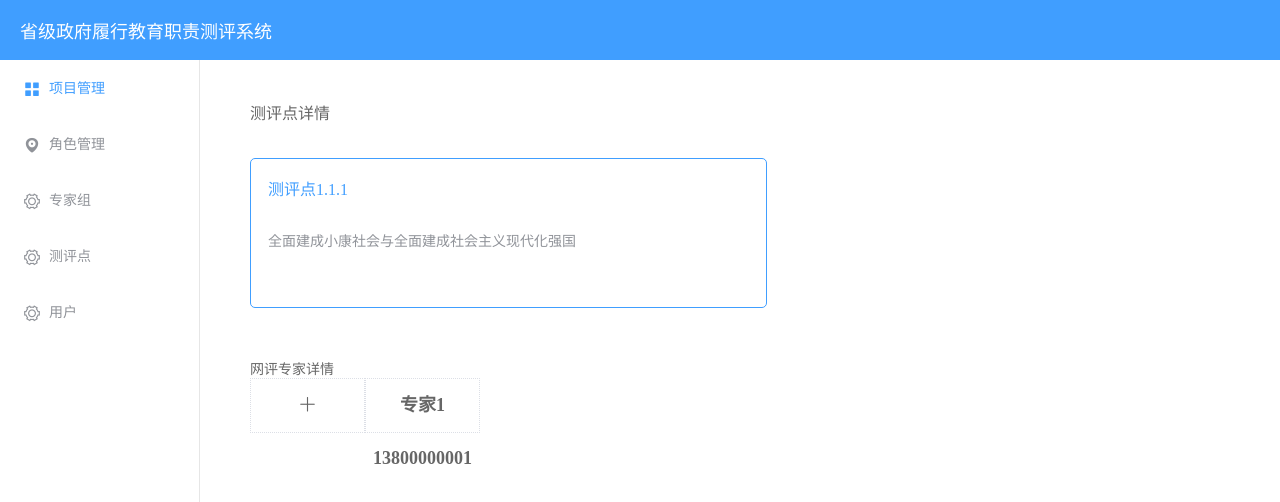
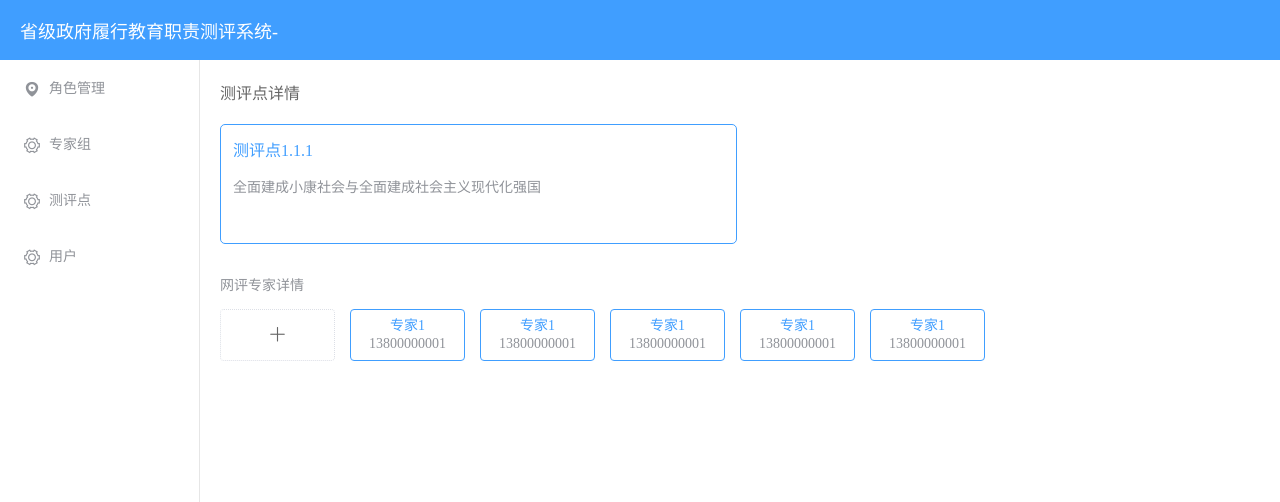
Before and after one commit to yangyuan02/jky_os_bear, a Vue app: page /home/pointDetail in a window 1280 px wide. Shown: the top 502 px of the page. Built offline with nearby package versions, Linux system fonts and the light colour scheme; no server answers; sample sign-in values are in the browser's storage.

Commit message:
role manage bug && pointDetail

```diff
--- a/src/components/common/Header.vue
+++ b/src/components/common/Header.vue
@@ -1,12 +1,16 @@
 <template>
   <Header>
-    省级政府履行教育职责测评系统
+    省级政府履行教育职责测评系统-{{this.planName}}
   </Header>
 </template>
 
 <script>
 export default {
-
+    data(){
+        return{
+            planName:window.localStorage.getItem("planName"),
+        }
+    }
 }
 </script>
 
--- a/src/components/common/Sidebar.vue
+++ b/src/components/common/Sidebar.vue
@@ -1,37 +1,37 @@
 <template>
   <div style="height:100%">
     <el-col :span="12" style="height:100%">
-      <el-menu default-active="1" class="el-menu-vertical-demo" @open="handleOpen" @close="handleClose" text-color="#909399">
-        <router-link to="/home">
-            <el-menu-item index="1">
-                <i class="el-icon-menu"></i>
-                <span slot="title">项目管理</span>
-            </el-menu-item>
-        </router-link>
-        <router-link :to="{name:'IndexMainDetail',params:{planId:this.planId}}">
-            <el-menu-item index="2">
+      <el-menu :default-active="$route.path" router class="el-menu-vertical-demo" @open="handleOpen" @close="handleClose" text-color="#909399">
+
+        <!-- <el-menu-item index="/home">
+            <i class="el-icon-menu"></i>
+            <span slot="title">项目管理</span>
+        </el-menu-item> -->
+
+        <!-- <router-link :to="{name:'IndexMainDetail',params:{planId:this.planId}}"> -->
+            <el-menu-item index="/home/detail">
                 <i class="el-icon-location"></i>
                 <span slot="title">角色管理</span>
             </el-menu-item>
-        </router-link>
-        <router-link to="/home/expertGroup">
-            <el-menu-item index="3">
+        <!-- </router-link> -->
+
+            <el-menu-item index="/home/expertGroup">
                 <i class="el-icon-setting"></i>
                 <span slot="title">专家组</span>
             </el-menu-item>
-        </router-link>
-        <router-link to="/home/evaluationPoint">
-            <el-menu-item index="4">
+
+
+            <el-menu-item index="/home/evaluationPoint">
                 <i class="el-icon-setting"></i>
                 <span slot="title">测评点</span>
             </el-menu-item>
-        </router-link>
-        <router-link to="/home/user">
-            <el-menu-item index="5">
+
+
+            <el-menu-item index="/home/user">
                 <i class="el-icon-setting"></i>
                 <span slot="title">用户</span>
             </el-menu-item>
-        </router-link>
+
     </el-menu>
   </el-col>
   </div>
--- a/src/router/index.js
+++ b/src/router/index.js
@@ -15,7 +15,7 @@ const user = r => require.ensure([], () => r(require('@/views/user/index')), 'us
 
 const EvaluationPoint = r => require.ensure([], () => r(require('@/views/evaluationPoint/index')), 'EvaluationPoint')//评测点
 
-const pointDetail = r => require.ensure([], () => r(require('@/views/pointDetail')), 'pointDetail')
+const pointDetail = r => require.ensure([], () => r(require('@/views/evaluationPoint/pointDetail')), 'pointDetail')
 
 const ExpertGroup = r => require.ensure([], () => r(require('@/views/expertGroup/index')), 'ExpertGroup')//专家组
 
@@ -44,7 +44,7 @@ export default new Router({
                     component: IndexMain
                 },
                 {
-                    path: '/home/detail/:planId',
+                    path: '/home/detail',
                     name: 'IndexMainDetail',
                     component: IndexMainDetail
                 },
--- /dev/null
+++ b/src/views/evaluationPoint/pointDetail.vue
@@ -0,0 +1,147 @@
+<template>
+    <div class="point-main">
+        <h3 class="point-main-top">测评点详情</h3>
+        <div class="point-explain">
+            <p class="explain-title">测评点1.1.1</p>
+            <p class="explain-content">全面建成小康社会与全面建成社会主义现代化强国</p>
+        </div>
+        <p class="point-person">网评专家详情</p>
+        <div class="point-person-content">
+            <ul>
+                <li  @click="dialogTableVisible = true"><i class="el-icon-plus"></i></li>
+                <li class="li-on">
+                    <p class="expert-name">专家1</p>
+                    <p class="phone">13800000001</p>
+                </li>
+                <li class="li-on">
+                    <p class="expert-name">专家1</p>
+                    <p class="phone">13800000001</p>
+                </li>
+                <li class="li-on">
+                    <p class="expert-name">专家1</p>
+                    <p class="phone">13800000001</p>
+                </li>
+                <li class="li-on">
+                    <p class="expert-name">专家1</p>
+                    <p class="phone">13800000001</p>
+                </li>
+                <li class="li-on">
+                    <p class="expert-name">专家1</p>
+                    <p class="phone">13800000001</p>
+                </li>
+            </ul>
+        </div>
+        <!-- 添加专家弹框 -->
+        <!-- <el-button type="text" @click="dialogTableVisible = true">打开嵌套表格的 Dialog</el-button> -->
+
+        <el-dialog title="网评专家" :visible.sync="dialogTableVisible">
+        <el-table :data="gridData">
+            <el-table-column property="date" label="姓名" width="150"></el-table-column>
+            <el-table-column property="name" label="手机号" width="200"></el-table-column>
+            <el-table-column label="操作">
+                <template slot-scope="scope">
+                    <el-button type="text" size="small" @click=""><i class="el-icon-news" style="color:#f7b241"></i></el-button>
+                </template>
+            </el-table-column>
+        </el-table>
+        </el-dialog>
+    </div>
+</template>
+<script>
+export default {
+    data() {
+      return {
+        gridData: [{
+          date: '专家1',
+          name: '13781209126',
+        }, {
+          date: '专家1',
+          name: '13781209126',
+        }, {
+          date: '专家1',
+          name: '13781209126',
+        }, {
+          date: '专家1',
+          name: '13781209126',
+        }],
+        dialogTableVisible: false,
+        dialogFormVisible: false,
+        form: {
+          name: '',
+          region: '',
+          date1: '',
+          date2: '',
+          delivery: false,
+          type: [],
+          resource: '',
+          desc: ''
+        },
+        formLabelWidth: '120px'
+      };
+    }
+ }
+</script>
+<style  scoped lang="less">
+    @main-clolr: #409EFF;
+    @text-color: #909399;
+    .point-main{
+      .point-main-top{
+          font-size: 16px;
+      }
+      .point-explain{
+          width:517px;
+          min-height: 120px;
+          border: 1px solid @main-clolr;
+          box-sizing:border-box;
+          border-radius: 5px;
+          padding: 12px;
+          margin-top: 20px;
+         .explain-title{
+             font-size: 16px;
+             color: @main-clolr;
+         }
+         .explain-content{
+            margin-top: 15px;
+            font-size: 14px;
+            color: @text-color;
+            font-weight: 200;
+         }
+      }
+      .point-person{
+          font-size: 14px;
+          margin-top: 30px;
+          color: @text-color;
+      }
+      .point-person-content{
+          width: 1050px;
+          margin-top: 15px;
+          li{
+              float: left;
+              width: 113px;
+              height: 50px;
+              border: 1px dotted #dcdfe6;
+              border-radius: 4px;
+              text-align: center;
+              line-height: 50px;
+              font-size:18px;
+              margin-right: 15px;
+              margin-bottom: 15px;
+              cursor: pointer;
+          }
+          .li-on{
+              height: 36px;
+              border-color:@main-clolr;
+              border-style: solid;
+              font-size: 14px;
+              line-height: 18px;
+              padding: 7px 0;
+              .expert-name{
+                  color: @main-clolr;
+              }
+              .phone{
+                  color: @text-color;
+              }
+          }
+      }
+    }
+</style>
--- a/src/views/level01/main.vue
+++ b/src/views/level01/main.vue
@@ -13,12 +13,12 @@
                         <span class="roles-right">{{onPlain.role}}个</span>
                     </p>
                     <p class="plan-button">
-                        <router-link :to="{name:'IndexMainDetail',params:{planId:onPlain.id,planName:onPlain.name}}" class="three">
+                        <!-- <router-link :to="{name:'IndexMainDetail',params:{planId:onPlain.id,planName:onPlain.name}}" class="three"> -->
                           <span class="manage-btn">
                             <i class="el-icon-search"></i>
                             管理
                           </span>
-                        </router-link>
+                        <!-- </router-link> -->
                         <span class="file-btn" @click="fileOnPlan">
                         <i class="el-icon-message"></i>
                         归档
--- a/src/views/login.vue
+++ b/src/views/login.vue
@@ -60,7 +60,8 @@
                         console.log(user)
                         window.localStorage.setItem("token", JSON.stringify(token))
                         window.localStorage.setItem("plan", JSON.stringify(user.plan))//获取planId
-                        this.$router.push('./home')
+                        window.localStorage.setItem("planName", JSON.stringify(user.plan_name))//获取plan_name
+                        this.$router.push('./home/detail')
                     }
                 },(err)=>{})
             }
--- a/src/views/pointDetail.vue
+++ /dev/null
@@ -1,69 +0,0 @@
-<template>
- <div class="point_main">
-    <h3 class="point_main_top">测评点详情</h3>
-    <div class="point_explain">
-     <p class="explain_title">测评点1.1.1</p>
-     <p class="explain_content">全面建成小康社会与全面建成社会主义现代化强国</p>
-    </div>
-    <p class="point_person">网评专家详情</p>
-    <div class="point_person_content">
-       <ul>
-        <li><i class="el-icon-plus"></i></li>
-        <li>
-            <p>专家1</p>
-            <p>13800000001</p>
-        </li>
-       </ul>
-    </div>
- </div>
-</template>
-<script>
- export default {
-
- }
-</script>
-<style  scoped lang="less">
-    .point_main{
-        margin:20px 0px 0px 30px;
-      .point_main_top{
-          font-size: 16px;
-      }
-      .point_explain{
-          width:517px;
-          min-height: 150px;
-          border: 1px solid #409eff;
-          box-sizing:border-box;
-          border-radius: 5px;
-          padding: 17px;
-          margin-top: 34px;
-         .explain_title{
-             font-size: 16px;
-             color: #409eff;
-         }
-         .explain_content{
-            margin-top: 30px;
-            font-size: 14px;
-            color: #909399;
-            font-weight: 200;
-         }
-      }
-      .point_person{
-          font-size: 14px;
-          margin-top: 50px;
-          font-weight: 200;
-      }
-      .point_person_content{
-          width: 1050px;
-          li{
-              float: left;
-              width: 113px;
-              height: 53px;
-              border: 1px dotted #dcdfe6;
-              text-align: center;
-              line-height: 53px;
-              font-size:18px;
-              font-weight: bolder;
-          }
-      }
-    }
-</style>
```
Also changed, not shown: src/views/evaluationPoint/index.vue (+14 -4 lines), src/views/level01/detail.vue (+15 -39 lines).
